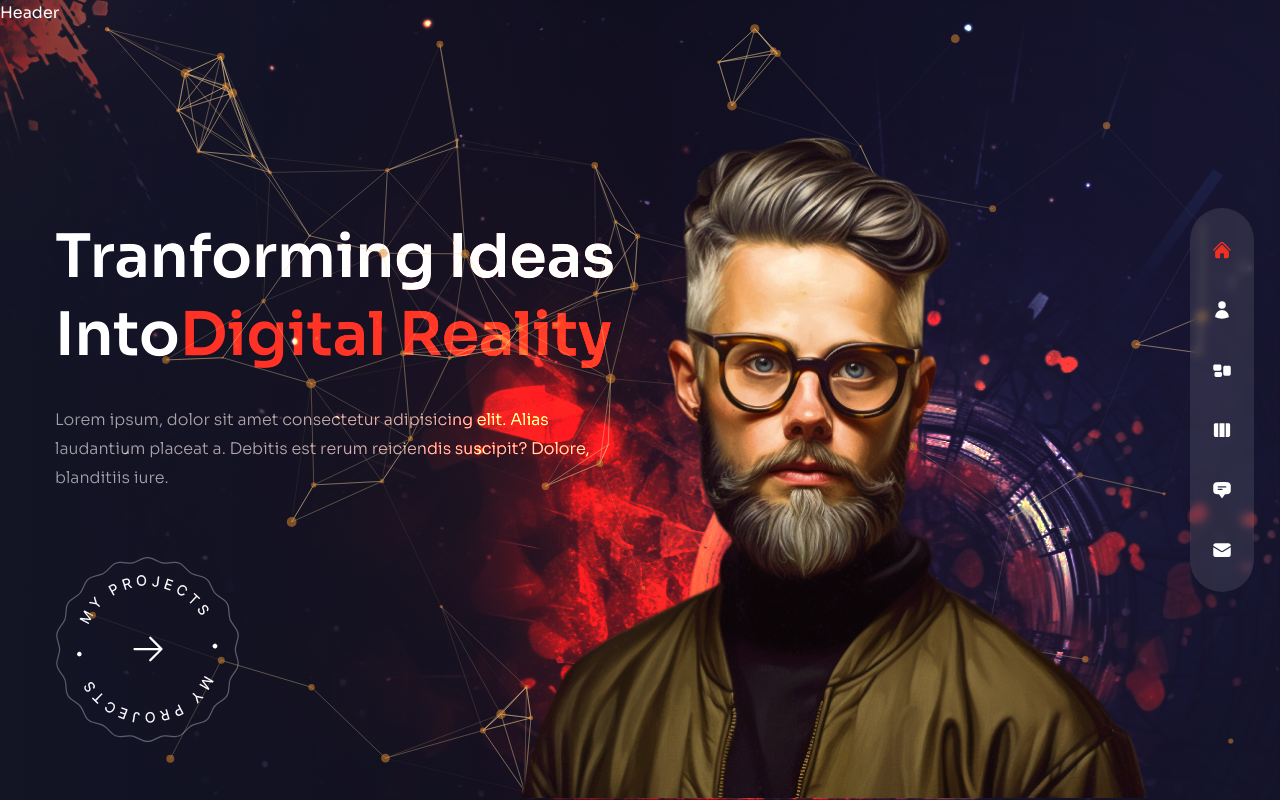
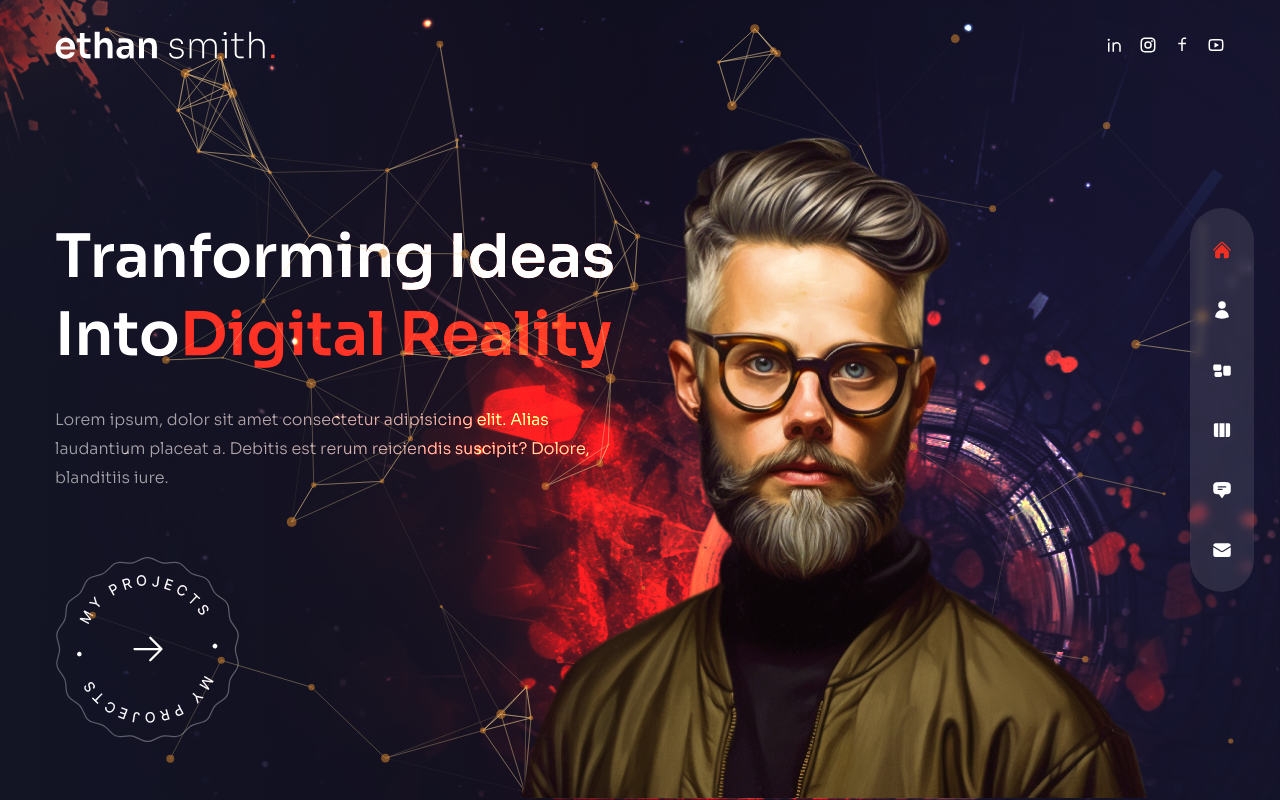
Before and after one commit to RichardUdoh/RuPortfolio, a Next.js app: page / in a window 1280 px wide. Built offline with nearby package versions, Linux system fonts and the light colour scheme.

Commit message:
Header done

```diff
--- a/components/Header.js
+++ b/components/Header.js
@@ -1,5 +1,26 @@
+import Image from 'next/image'
+import Link from 'next/link'
+import Socials from '../components/Socials'
+
 const Header = () => {
-  return <header className="absolute z-30 w-full">Header</header>;
+  return (
+  <header className="absolute z-30 w-full flex items-center px-16 xl:px-0 xl:h-[90px]">
+    <div className='container mx-auto '>
+      <div className='flex flex-col lg:flex-row justify-between items-center gap-y-4'>
+        {/* logo */}
+        <Link href={'/'}>
+          <Image
+            src={'/logo.svg'}
+            width={220} height={48}
+            alt=''
+            priority={true}
+          />
+        </Link>
+        <Socials/>
+      </div>
+    </div>
+  </header>
+  )
 };
 
-export default Header;
+export default Header
--- a/components/Socials.js
+++ b/components/Socials.js
@@ -1,5 +1,23 @@
+import Link from 'next/link'
+import {RiInstagramLine, RiFacebookLine, RiLinkedinLine, RiYoutubeLine} from 'react-icons/ri'
+
 const Socials = () => {
-  return <div>Socials</div>;
-};
+  return (
+  <div className='flex items-center gap-x-4 text-lg'>
+    <Link href={''} className='hover:text-accent transition-all duration-300'><
+      RiLinkedinLine/>
+    </Link>
+    <Link href={''} className='hover:text-accent transition-all duration-300'><
+      RiInstagramLine/>
+    </Link>
+    <Link href={''} className='hover:text-accent transition-all duration-300'><
+      RiFacebookLine/>
+    </Link>
+    <Link href={''} className='hover:text-accent transition-all duration-300'><
+      RiYoutubeLine/>
+    </Link>
+  </div>
+  )
+}
 
-export default Socials;
+export default Socials
```
